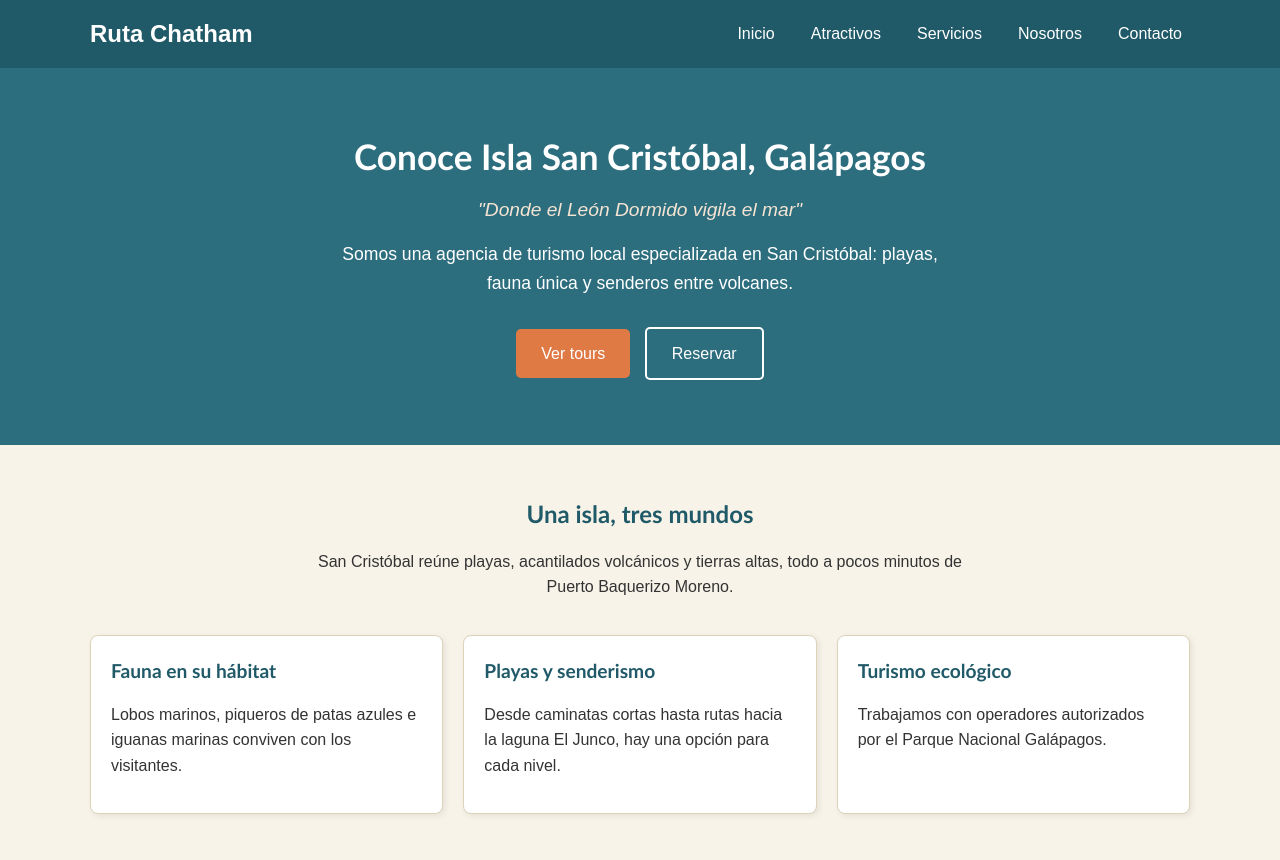
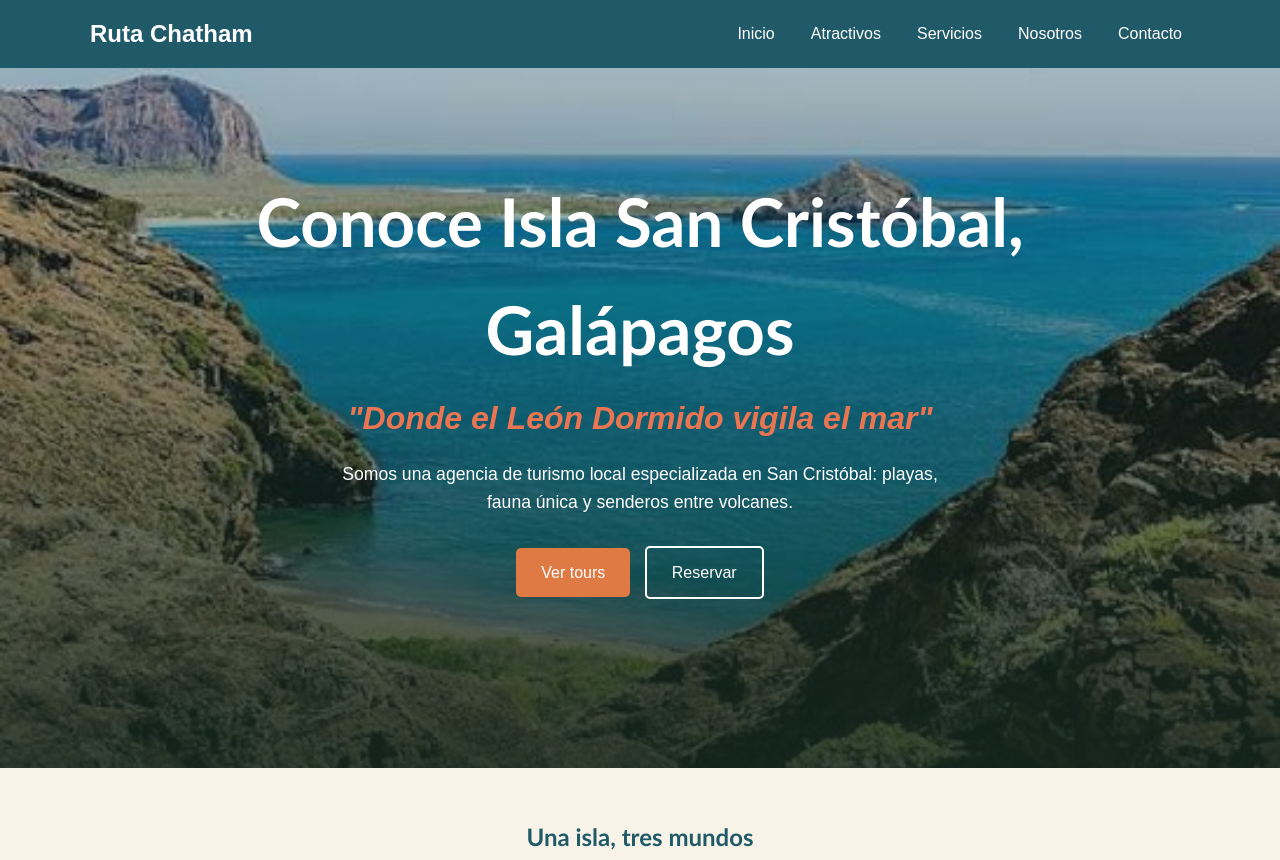
Before and after one commit to kzambranoc16-collab/Agencia-de-turismo-galapagos, a plain HTML site: page index.html in a window 1280 px wide. Shown: the top 860 px of the page. Drawn offline with Linux system fonts and the light colour scheme.

Commit message:
modificacion de estilo y portada principal

```diff
--- a/css/styles.css
+++ b/css/styles.css
@@ -77,16 +77,20 @@ nav a:focus {
 
 /*Sección Hero (portada)*/
 .hero {
-  background-color: #2d6e7e;
+
+   background: linear-gradient(180deg, rgba(20,41,31,0.25), rgba(20,41,31,0.85)),
+              url("../images/hero.webp") center/cover no-repeat;
   color: #ffffff;
-  padding: 60px 0;
+  padding: 60px;
   text-align: center;
+  height: 700px;
 }
 
 .hero h1 {
   color: #ffffff;
-  font-size: 2.2rem;
+  font-size: 4.2rem;
   margin-bottom: 10px;
+  margin-top: 40px;
 }
 
 .hero p {
@@ -97,8 +101,9 @@ nav a:focus {
 
 .hero .eslogan {
   font-style: italic;
-  font-size: 1.2rem;
-  color: #f5e4d3;
+  font-size: 2.0rem;
+  color: #ec7551;
+  font-weight: bold;
   margin-bottom: 15px;
 }
 
```
Also changed, not shown: index.html (+0 -1 lines), images/hero.webp (added).
